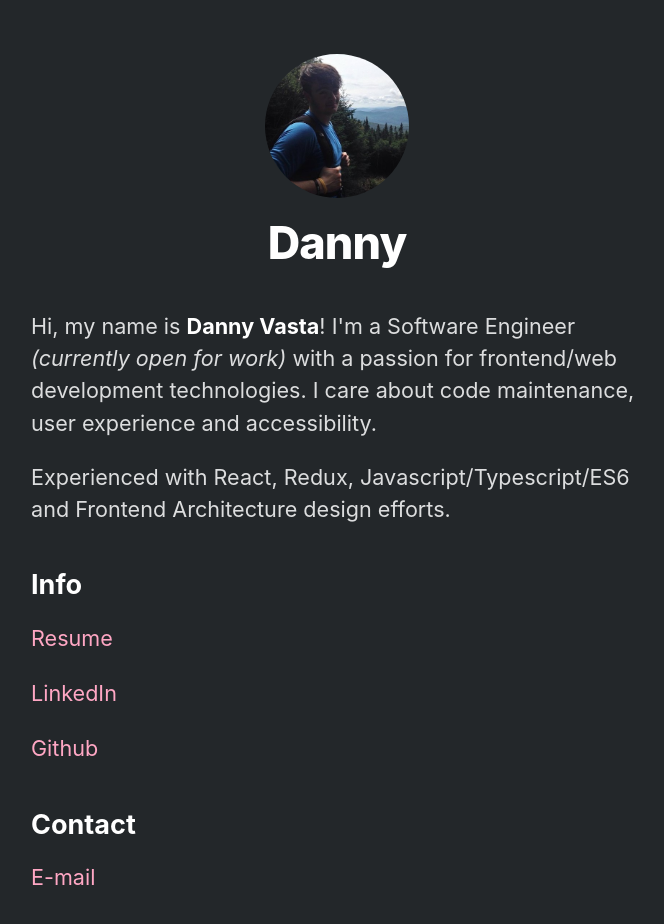
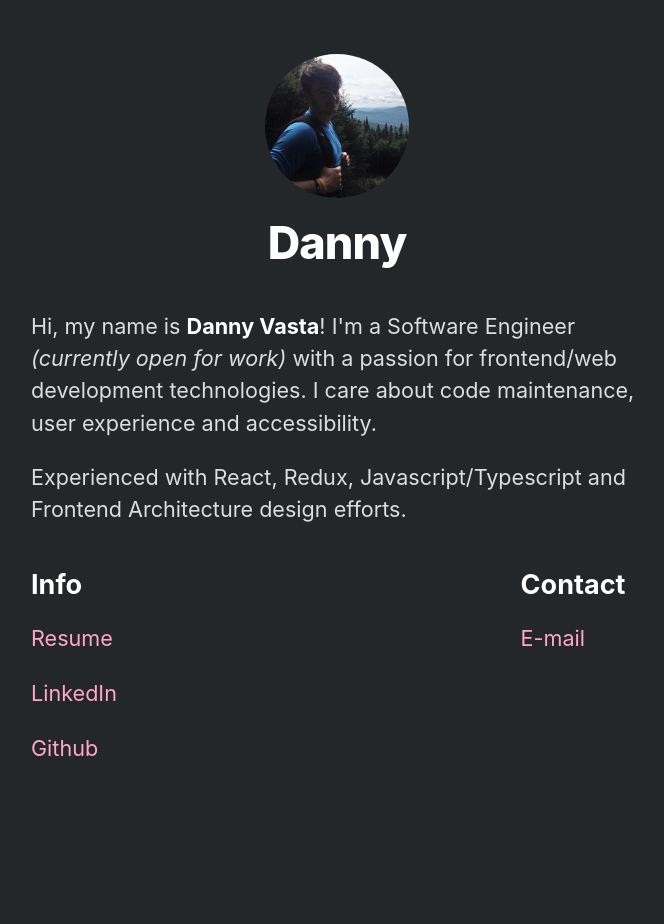
Before and after one commit to DNNYVST/personal-site, a Next.js app: page / in a window 1280 px wide. Shown: the top 924 px of the page, without its empty margins (303-967 px from the left). After the commit the page ends 800 px from the top, so only its background shows below. Built offline with nearby package versions, Linux system fonts and the light colour scheme.

Commit message:
removing node version, updating column style

```diff
--- a/package.json
+++ b/package.json
@@ -16,8 +16,5 @@
     "react-dom": "17.0.2",
     "remark": "^14.0.3",
     "remark-html": "^15.0.2"
-  },
-  "engines": {
-    "node": "18.x"
   }
 }
--- a/pages/index.js
+++ b/pages/index.js
@@ -10,9 +10,9 @@ export default function Home() {
       </Head>
       <section className={utilStyles.headingMd}>
         <p>Hi, my name is <strong>Danny Vasta</strong>! I'm a Software Engineer <i>(currently open for work)</i> with a passion for frontend/web development technologies. I care about code maintenance, user experience and accessibility.</p>
-        <p>Experienced with React, Redux, Javascript/Typescript/ES6 and Frontend Architecture design efforts.</p>
+        <p>Experienced with React, Redux, Javascript/Typescript and Frontend Architecture design efforts.</p>
       </section>
-
+      <section class="leftcolumn">
         <section className={`${utilStyles.headingMd} ${utilStyles.padding1px}`}>
           <h2 className={utilStyles.headingLg}>Info</h2>
           <ul className={utilStyles.list}>
@@ -27,7 +27,8 @@ export default function Home() {
             </li>
           </ul>
         </section>
-
+      </section>
+      <section class="rightcolumn">
         <section className={`${utilStyles.headingMd} ${utilStyles.padding1px}`}>
           <h2 className={utilStyles.headingLg}>Contact</h2>
           <ul className={utilStyles.list}>
@@ -36,6 +37,7 @@ export default function Home() {
             </li>
           </ul>
         </section>
+      </section>
     </Layout>
   )
 }
--- a/styles/global.css
+++ b/styles/global.css
@@ -39,3 +39,13 @@ img {
   max-width: 100%;
   display: block;
 }
+
+.leftcolumn {
+  float: left;
+  width: 80%;
+}
+
+.rightcolumn {
+  float: right;
+  width: 20%;
+}
```
Lines whose indentation alone changed are shown as unchanged.
